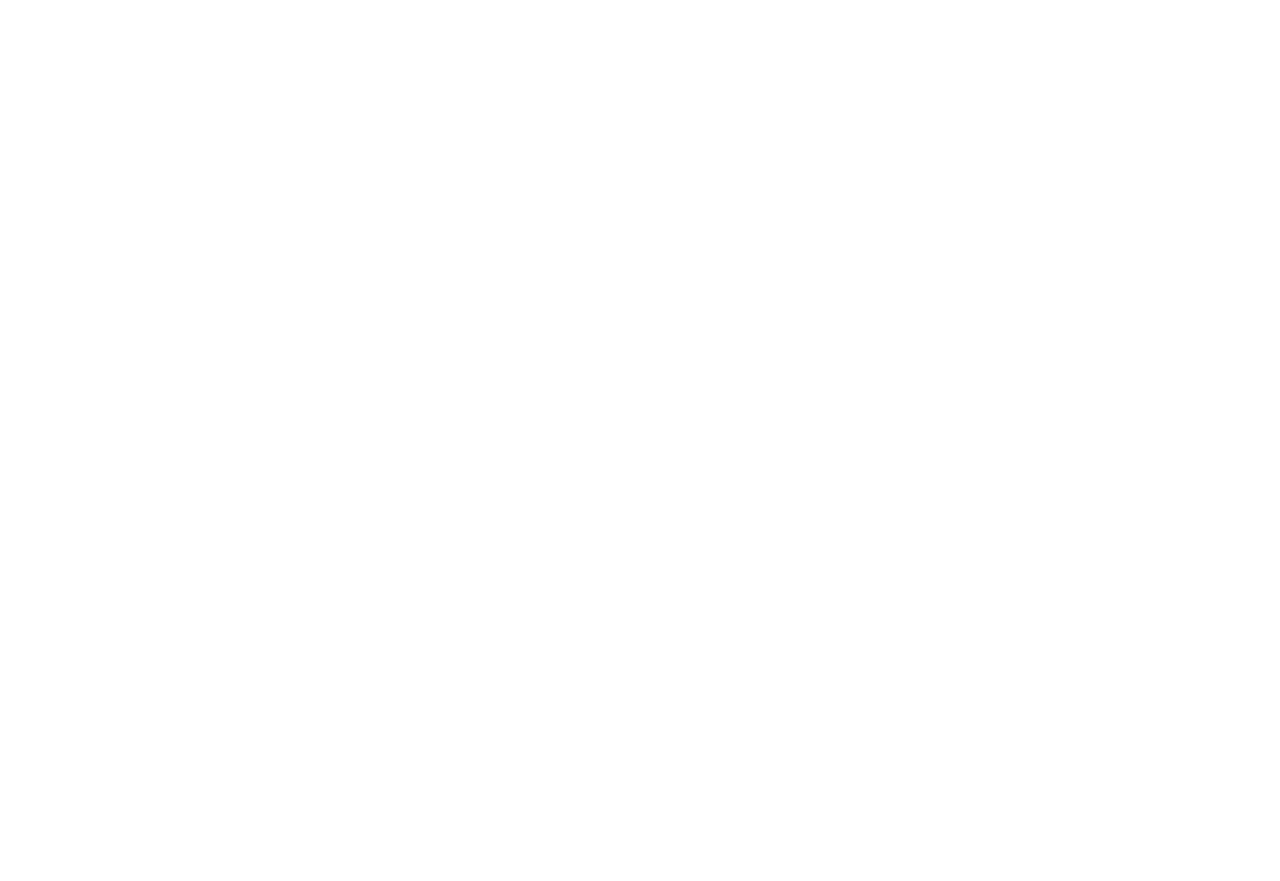
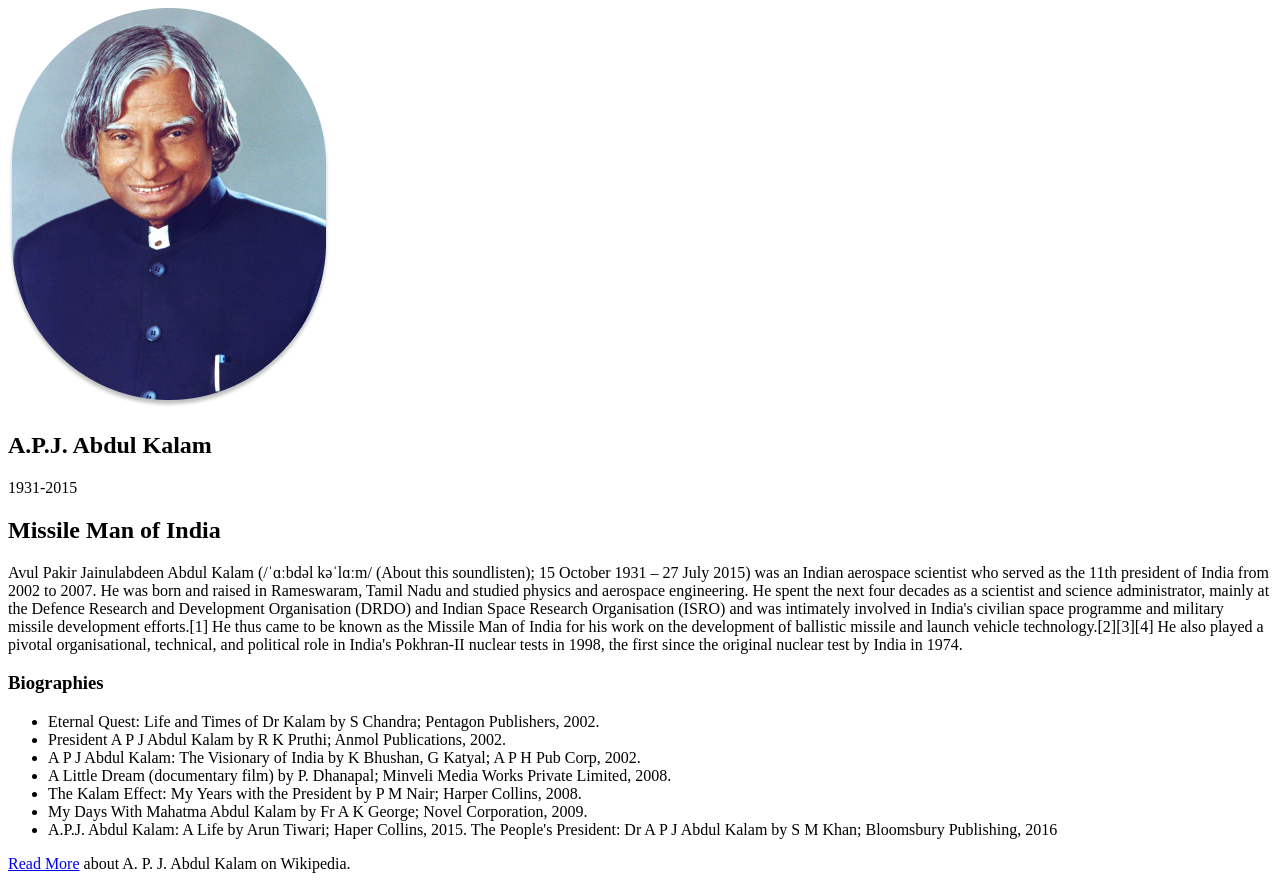
Before and after one commit to SyedTathahir/Tribute_Website, a plain HTML site: page index.html in a window 1280 px wide. Before the commit the page ends 800 px from the top, so only its background shows below. Drawn offline with Linux system fonts and the light colour scheme.

Commit message:
completed the structure for website

```diff
--- a/index.html
+++ b/index.html
@@ -4,9 +4,45 @@
     <meta charset="UTF-8">
     <meta http-equiv="X-UA-Compatible" content="IE=edge">
     <meta name="viewport" content="width=device-width, initial-scale=1.0">
-    <title>Tribute Website</title>
+    <title> The Tribute Website |A.P.J. Abdul Kalam </title>
+    <meta name="Avul Pakir Jainulabdeen Abdul Kalam (/ˈɑːbdəl kəˈlɑːm/ (About this soundlisten); 15 October 1931 – 27 July 2015) was an Indian aerospace scientist who served as the 11th president of India from 2002 to 2007. He was born and raised in Rameswaram, Tamil Nadu and studied physics and aerospace engineering. " content="">
 </head>
 <body>
+    <main>
+        <section>
+            <img src="./apj.png" alt="A.P.J. Abdul Kalam">
+            <div>
+                <h1>
+                    A.P.J. Abdul Kalam
+                </h1>
+                <p>1931-2015</p>
+            </div>
+        </section>
+        <section>
+            <h2>Missile Man of India</h2>
+            <p>Avul Pakir Jainulabdeen Abdul Kalam (/ˈɑːbdəl kəˈlɑːm/ (About this soundlisten); 15 October 1931 – 27 July 2015) was an Indian aerospace scientist who served as the 11th president of India from 2002 to 2007. He was born and raised in Rameswaram, Tamil Nadu and studied physics and aerospace engineering. He spent the next four decades as a scientist and science administrator, mainly at the Defence Research and Development Organisation (DRDO) and Indian Space Research Organisation (ISRO) and was intimately involved in India's civilian space programme and military missile development efforts.[1] He thus came to be known as the Missile Man of India for his work on the development of ballistic missile and launch vehicle technology.[2][3][4] He also played a pivotal organisational, technical, and political role in India's Pokhran-II nuclear tests in 1998, the first since the original nuclear test by India in 1974.</p>
+        </section>
+        <section>
+            <h3>
+                Biographies
+            </h3>
+            <ul>
+                <li>Eternal Quest: Life and Times of Dr Kalam by S Chandra; Pentagon Publishers, 2002.
+                </li>
+                <li>President A P J Abdul Kalam by R K Pruthi; Anmol Publications, 2002.</li>
+                <li>A P J Abdul Kalam: The Visionary of India by K Bhushan, G Katyal; A P H Pub Corp, 2002.</li>
+                <li>A Little Dream (documentary film) by P. Dhanapal; Minveli Media Works Private Limited, 2008.</li>
+                <li>The Kalam Effect: My Years with the President by P M Nair; Harper Collins, 2008.</li>
+                <li>My Days With Mahatma Abdul Kalam by Fr A K George; Novel Corporation, 2009.</li>
+                <li>A.P.J. Abdul Kalam: A Life by Arun Tiwari; Haper Collins, 2015.
+                    The People's President: Dr A P J Abdul Kalam by S M Khan; Bloomsbury Publishing, 2016</li>
 
+            </ul>
+        </section>
+    </main>
+    <footer>
+         <a href="https://en.wikipedia.org/wiki/A._P._J._Abdul_Kalam" target="blank"> Read More</a>
+             about A. P. J. Abdul Kalam  on Wikipedia.
+    </footer>
 </body>
 </html>
```
Also changed, not shown: apj.png (renamed from A._P._J 1.png).
